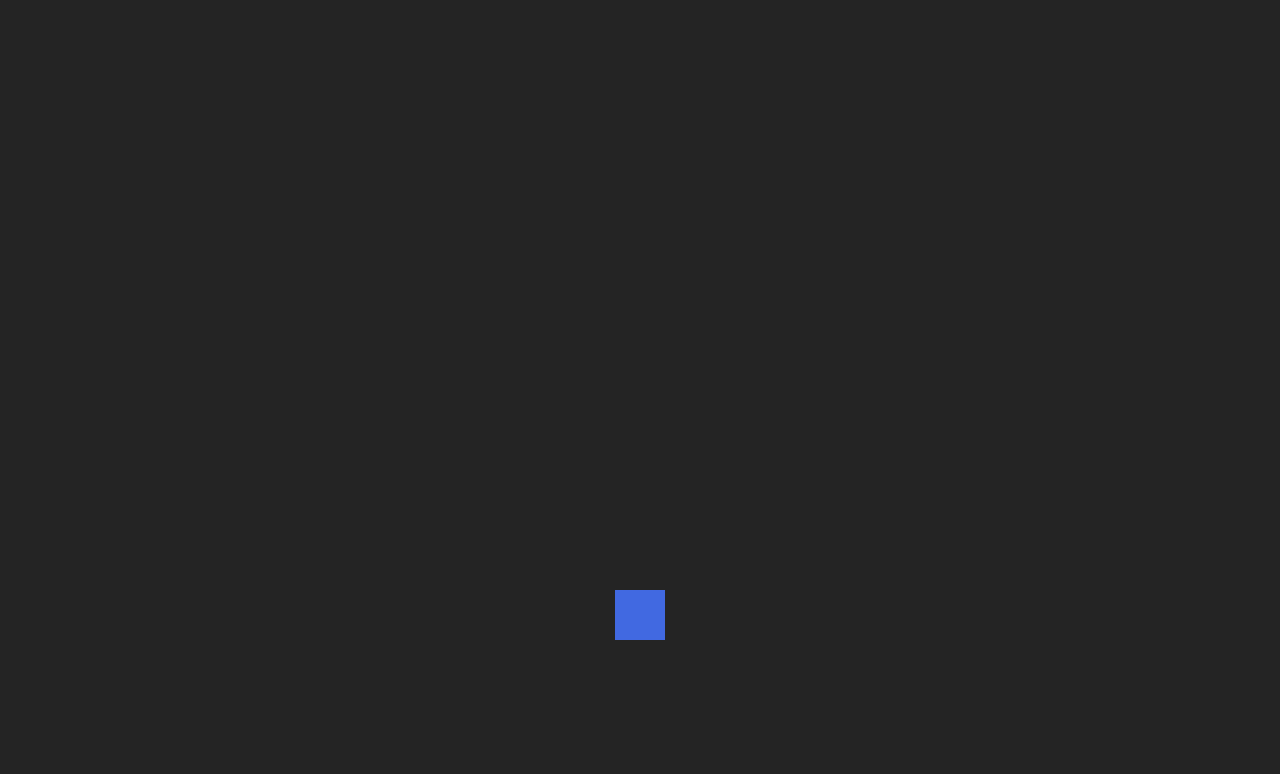
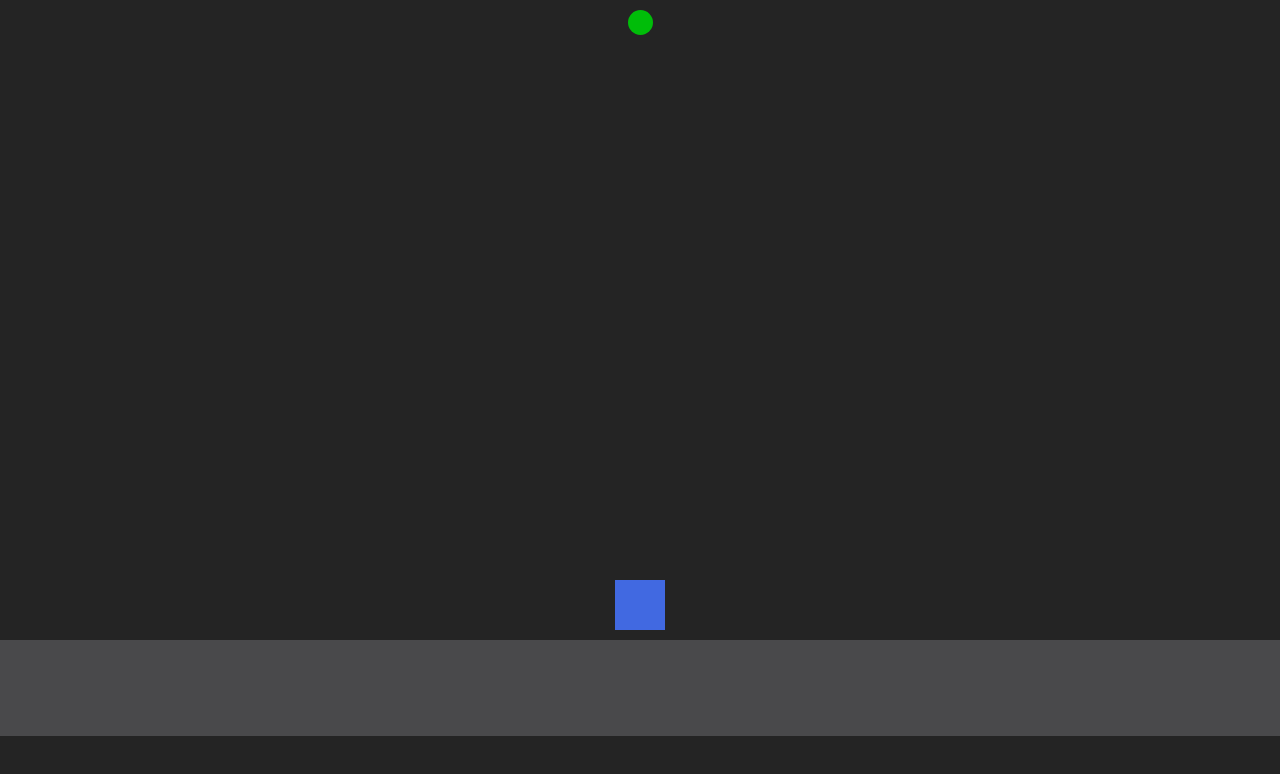
Before and after one commit to Pawior/Megamania-Atari-Game-In-The-Web, a website built with Vite: page index.html in a window 1280 px wide. Built offline with nearby package versions, Linux system fonts and the light colour scheme.

Commit message:
updated styles, class restructure

```diff
--- a/src/classes/Alien.ts
+++ b/src/classes/Alien.ts
@@ -0,0 +1,18 @@
+export class Alien {
+  alienHTML: HTMLDivElement | null;
+  bgImage: any;
+
+  constructor(bgImage: any) {
+    this.alienHTML = null;
+    this.bgImage = bgImage;
+  }
+
+  spawnAlien() {
+    const gameBoard: HTMLDivElement = document.querySelector(
+      "#game-board"
+    ) as HTMLDivElement;
+    let alienDiv = document.createElement("div");
+    alienDiv.id = "alien";
+    gameBoard.appendChild(alienDiv);
+  }
+}
--- a/src/classes/Player.ts
+++ b/src/classes/Player.ts
@@ -3,12 +3,29 @@ export class Player {
   constructor() {
     this.playerHTML = null;
   }
-  respawnPlayer() {
+  initialize() {
+    this.spawnPlayer();
+    this.movePlayer();
+  }
+  spawnPlayer() {
     const gameBoard: HTMLDivElement = document.querySelector(
       "#game-board"
     ) as HTMLDivElement;
     let playerDiv = document.createElement("div");
-    playerDiv.id = "playerDiv";
+    playerDiv.id = "player";
     gameBoard.appendChild(playerDiv);
   }
+  movePlayer() {
+    window.addEventListener("keydown", (e: KeyboardEvent) => {
+      console.log(e.key);
+      switch (e.key) {
+        case "a":
+          console.log("lewo");
+          break;
+        default:
+          console.log("brak ruchu");
+          break;
+      }
+    });
+  }
 }
--- a/src/classes/StatsBar.ts
+++ b/src/classes/StatsBar.ts
@@ -0,0 +1,14 @@
+export class StatsBar {
+  hp: number;
+  constructor() {
+    this.hp = 100;
+  }
+  spawnStatsBar() {
+    const app: HTMLDivElement = document.querySelector(
+      "#app"
+    ) as HTMLDivElement;
+    let statsBarDiv = document.createElement("div");
+    statsBarDiv.id = "stats-bar";
+    app.appendChild(statsBarDiv);
+  }
+}
--- a/src/game.ts
+++ b/src/game.ts
@@ -1,6 +1,13 @@
 import { Player } from "./classes/Player";
+import { StatsBar } from "./classes/StatsBar";
+import { Alien } from "./classes/Alien";
 export const Game = () => {
   console.log("start the game");
+  let alien = new Alien("img");
+  alien.spawnAlien();
   let player = new Player();
-  player.respawnPlayer();
+  // player.spawnPlayer();
+  player.initialize();
+  let statsBar = new StatsBar();
+  statsBar.spawnStatsBar();
 };
--- a/src/style.css
+++ b/src/style.css
@@ -19,19 +19,35 @@
   height: 100%;
 }
 #game-board {
-  display: flex;
   width: 100%;
   height: 80%;
+  position: relative;
+  display: flex;
   flex-direction: column;
   justify-content: flex-end;
 }
-#playerDiv {
+#player {
   width: 50px;
   height: 50px;
   background-color: royalblue;
+  position: absolute;
+  bottom: 10px;
   align-self: center;
 }
-
+#stats-bar {
+  width: 100%;
+  height: 12vh;
+  background-color: rgb(73, 73, 75);
+}
+#alien {
+  width: 25px;
+  height: 25px;
+  border-radius: 50%;
+  background-color: rgb(0, 189, 9);
+  position: absolute;
+  top: 10px;
+  align-self: center;
+}
 body {
   margin: 0;
   display: flex;
```
